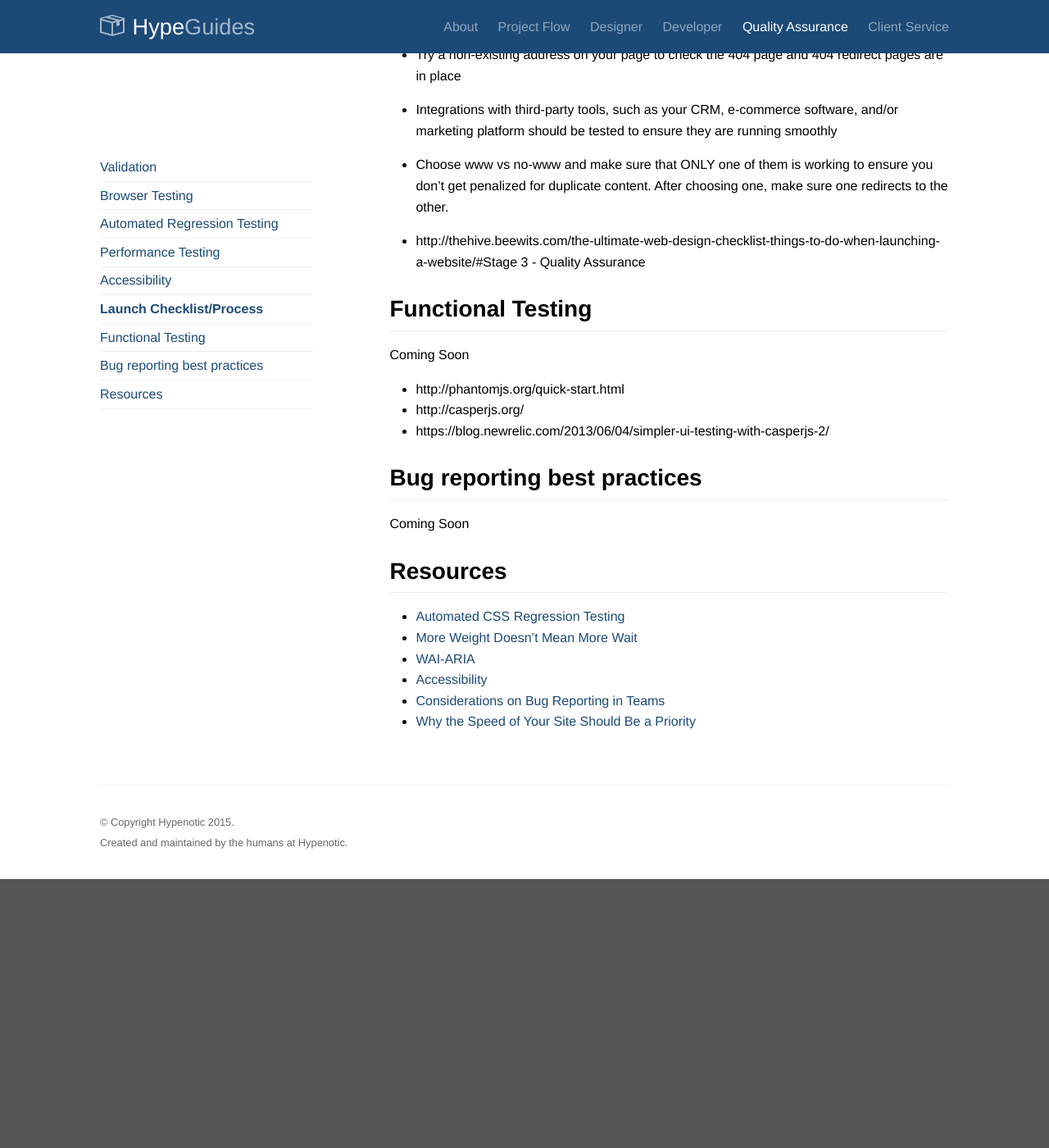
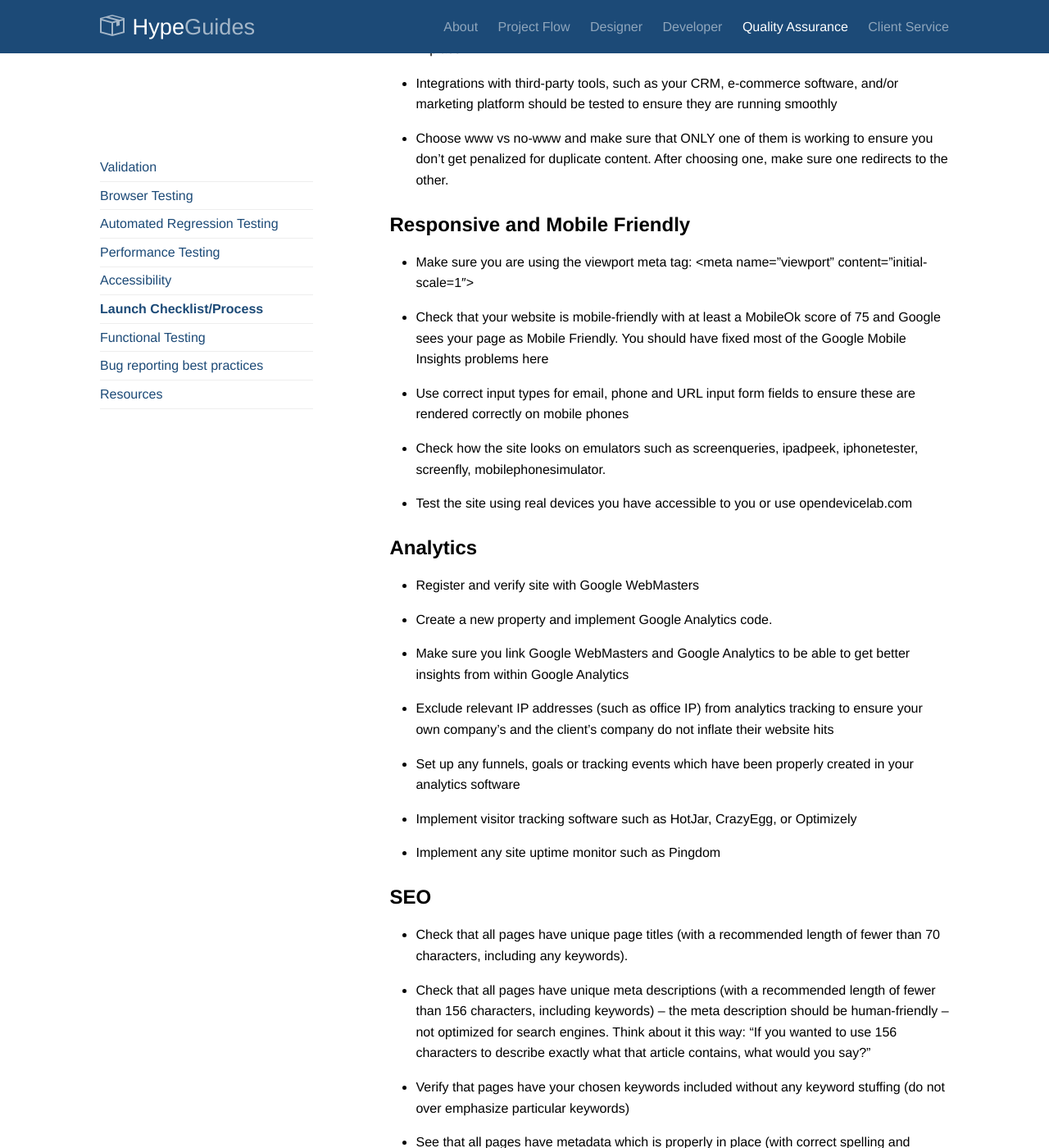
Before and after one commit to TaniaD13/handbook, a Jekyll site: the page built from qa.md, in a window 1280 px wide and 1400 px high, scrolled down 2604 px. Shown: the whole window at 82% size. Built offline with Jekyll 4.4.1, drawn with Linux system fonts in a browser that asks for light colours; Markdown is read by kramdown in place of the engine named in the settings; before the commit the page ends 3676 px from its top, so only the background shows below that; some of the changed text lies outside the part shown.

Commit message:
Update qa.md

```diff
--- a/qa.md
+++ b/qa.md
@@ -77,8 +77,61 @@ Coming Soon
 
 * Choose www vs no-www and make sure that ONLY one of them is working to ensure you don’t get penalized for duplicate content. After choosing one, make sure one redirects to the other.
 
-* http://thehive.beewits.com/the-ultimate-web-design-checklist-things-to-do-when-launching-a-website/#Stage 3 - Quality Assurance
+### Responsive and Mobile Friendly
 
+* Make sure you are using the viewport meta tag: <meta name=”viewport” content=”initial-scale=1″>
+
+* Check that your website is mobile-friendly with at least a MobileOk score of 75 and Google sees your page as Mobile Friendly. You should have fixed most of the Google Mobile Insights problems here
+
+* Use correct input types for email, phone and URL input form fields to ensure these are rendered correctly on mobile phones
+
+* Check how the site looks on emulators such as screenqueries, ipadpeek, iphonetester, screenfly, mobilephonesimulator.
+
+* Test the site using real devices you have accessible to you or use opendevicelab.com
+
+### Analytics
+
+* Register and verify site with Google WebMasters
+
+* Create a new property and implement Google Analytics code.
+
+* Make sure you link Google WebMasters and Google Analytics to be able to get better insights from within Google Analytics
+
+* Exclude relevant IP addresses (such as office IP) from analytics tracking to ensure your own company’s and the client’s company do not inflate their website hits
+
+* Set up any funnels, goals or tracking events which have been properly created in your analytics software
+
+* Implement visitor tracking software such as HotJar, CrazyEgg, or Optimizely
+
+* Implement any site uptime monitor such as Pingdom
+
+### SEO
+
+* Check that all pages have unique page titles (with a recommended length of fewer than 70 characters, including any keywords).
+
+* Check that all pages have unique meta descriptions (with a recommended length of fewer than 156 characters, including keywords) – the meta description should be human-friendly – not optimized for search engines. Think about it this way: “If you wanted to use 156 characters to describe exactly what that article contains, what would you say?”
+
+* Verify that pages have your chosen keywords included without any keyword stuffing (do not over emphasize particular keywords)
+
+* See that all pages have metadata which is properly in place (with correct spelling and grammar) for any content which you want to be shared via Social
+
+* Ensure that relevant Alt tags have been added to every image.
+
+* Make sure that a dynamic XML sitemap (which gets updated with every post you make) has been created and verify that the XML sitemap has been submitted to search engines via Google WebMasters.
+
+* If you have had another older website, make sure you have 301 redirects in place for all old URLs (redirecting old pages to new ones).
+
+### Usability
+
+* Check for HTML5 compatibility using modern.ie, modernizr, and Compat Inspector
+
+* Create a Favicon generator for each platform here
+
+* Enable user and search engine friendly URLs
+
+* Set up a print stylesheet
+
+* Add humans.txt
 
 ## Functional Testing
 
```
Also changed, not shown: other parts of qa.md (+1 -1 lines).
